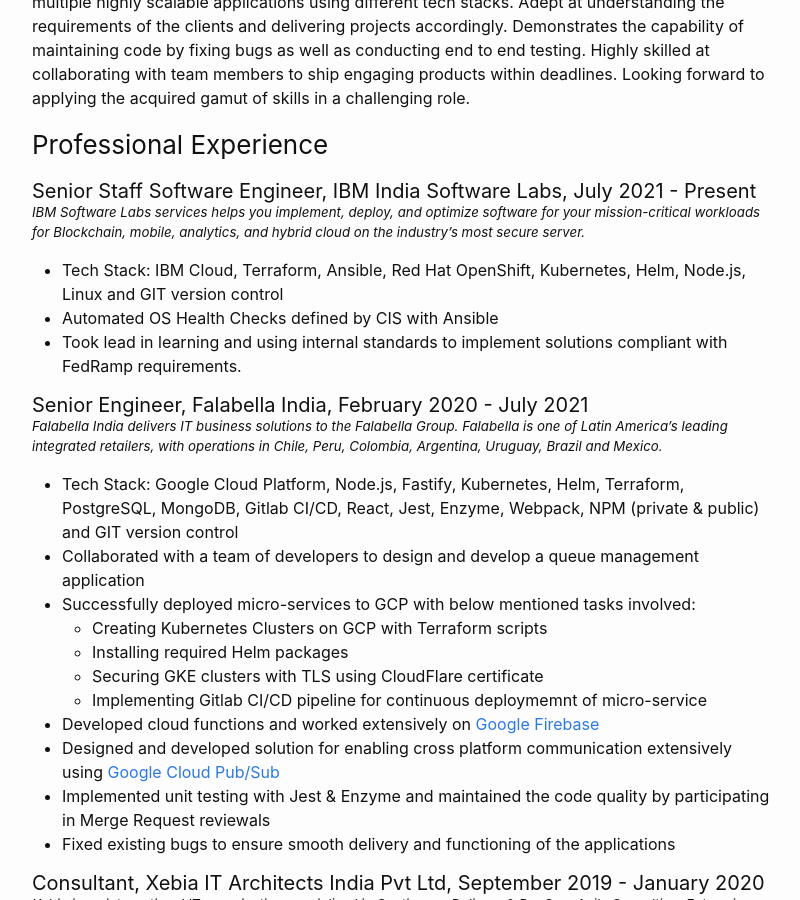
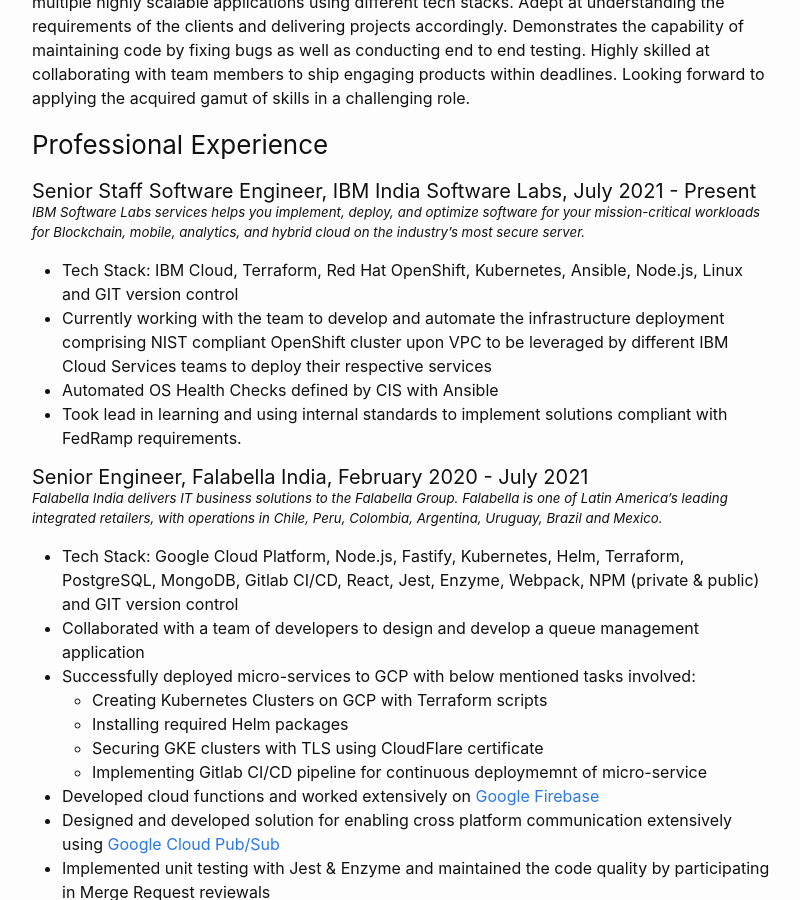
Before and after one commit to somnathpathak/web, a Jekyll site: the page built from cv/index.md, in a window 1280 px wide and 900 px high, scrolled down 300 px. Shown: the whole window, without its empty margins (238-1038 px from the left). Built offline with Jekyll 4.4.1, drawn with Linux system fonts in a browser that asks for light colours.

Commit message:
Update IBM work exp

```diff
--- a/cv/index.md
+++ b/cv/index.md
@@ -24,7 +24,8 @@ E: somnath.jan1@gmail.com
 {: .header-with-subheader}
 #### Senior Staff Software Engineer, IBM India Software Labs, July 2021 - Present
 ##### *IBM Software Labs services helps you implement, deploy, and optimize software for your mission-critical workloads for Blockchain, mobile, analytics, and hybrid cloud on the industry's most secure server.*
-+ Tech Stack: IBM Cloud, Terraform, Ansible, Red Hat OpenShift, Kubernetes, Helm, Node.js, Linux and GIT version control
++ Tech Stack: IBM Cloud, Terraform, Red Hat OpenShift, Kubernetes, Ansible, Node.js, Linux and GIT version control
++ Currently working with the team to develop and automate the infrastructure deployment comprising NIST compliant OpenShift cluster upon VPC to be leveraged by different IBM Cloud Services teams to deploy their respective services
 + Automated OS Health Checks defined by CIS with Ansible
 + Took lead in learning and using internal standards to implement solutions compliant with FedRamp requirements.
 
```
